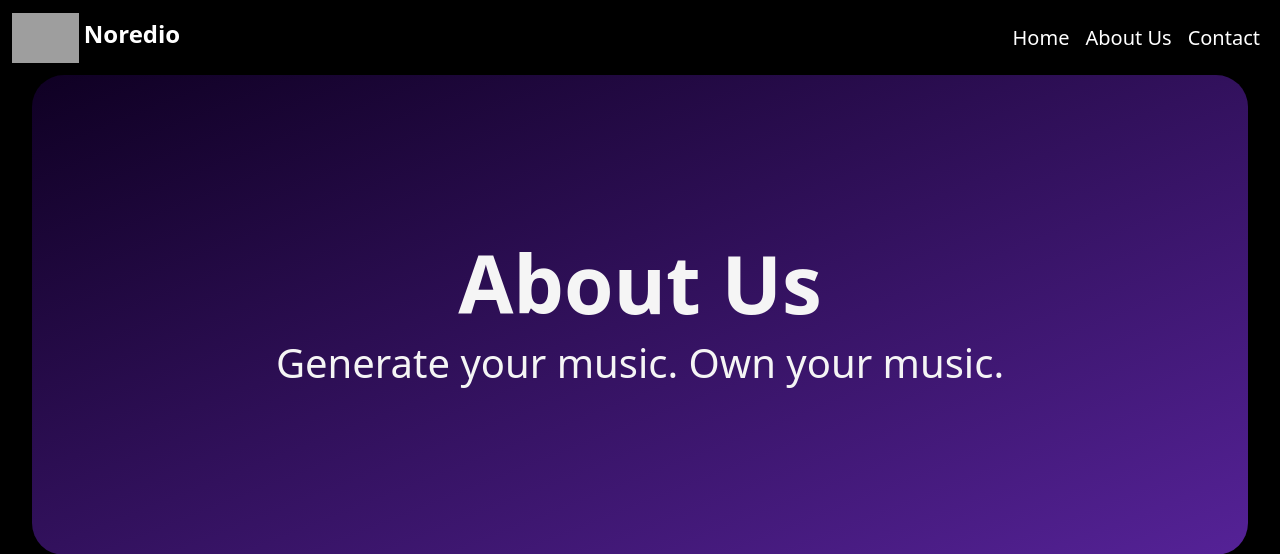
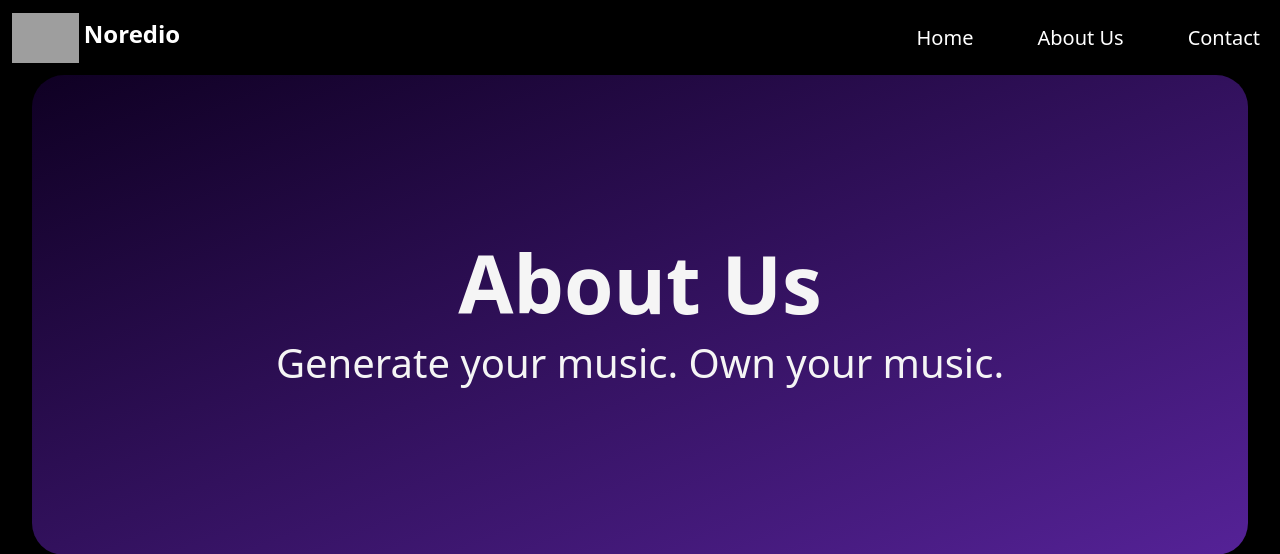
Before and after one commit to meta112/noredio-website, a Django app: page /about/ in a window 1280 px wide. Shown: the top 554 px of the page. Run offline with Django 5.2, Linux system fonts and the light colour scheme; grey boxes are pictures that could not be loaded.

Commit message:
Spaced navbar items

```diff
--- a/noredio/templates/base.html
+++ b/noredio/templates/base.html
@@ -27,7 +27,7 @@
                 <span class="navbar-toggler-icon"></span>
             </button>
             <div class="collapse navbar-collapse" id="collapsibleNavbar">
-                <div class="navbar-nav">
+                <div class="navbar-nav gap-5">
                     <li class="nav-item">
                         <a class="nav-link fs-5" href="/">Home</a>
                     </li>
```
